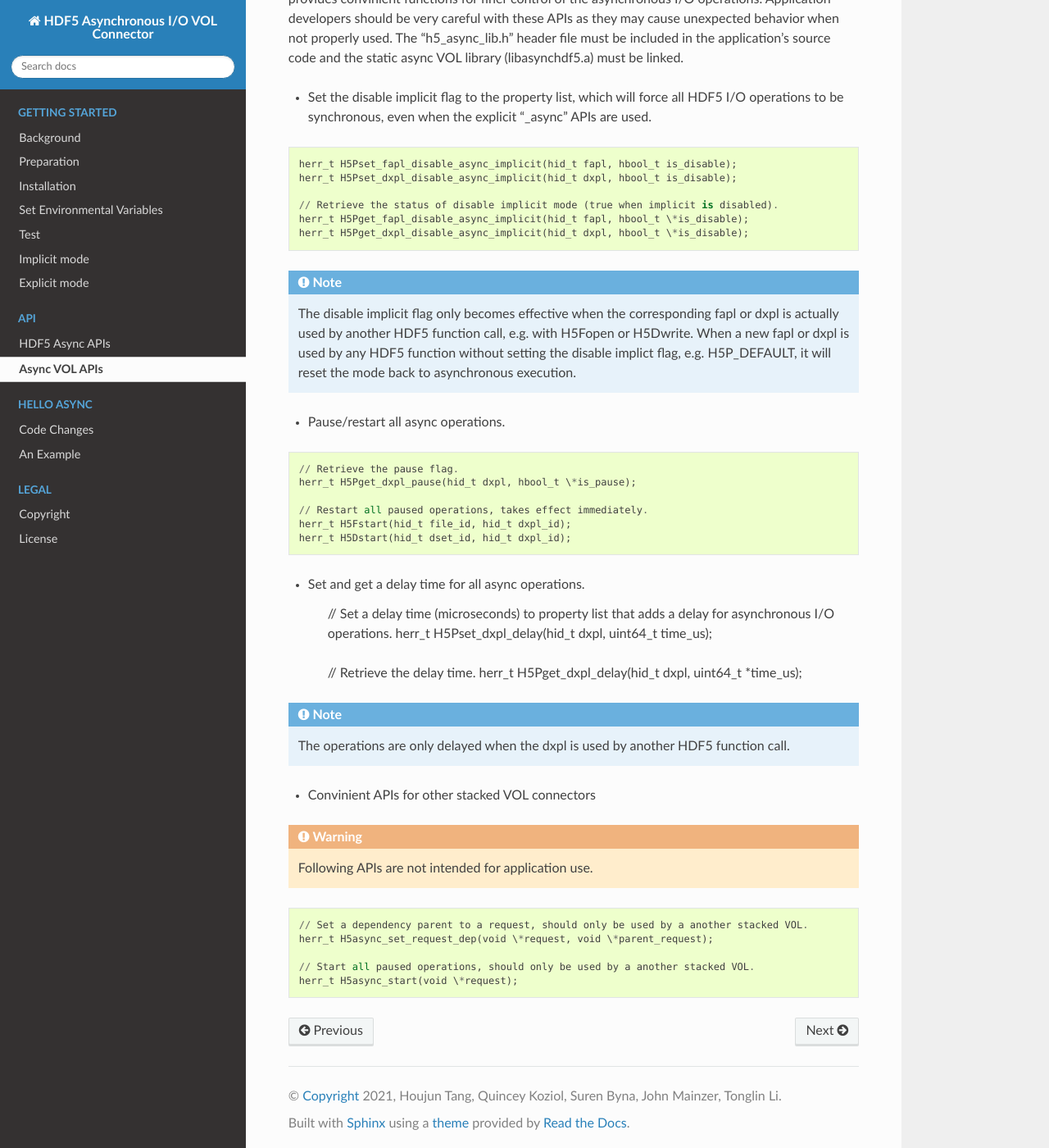
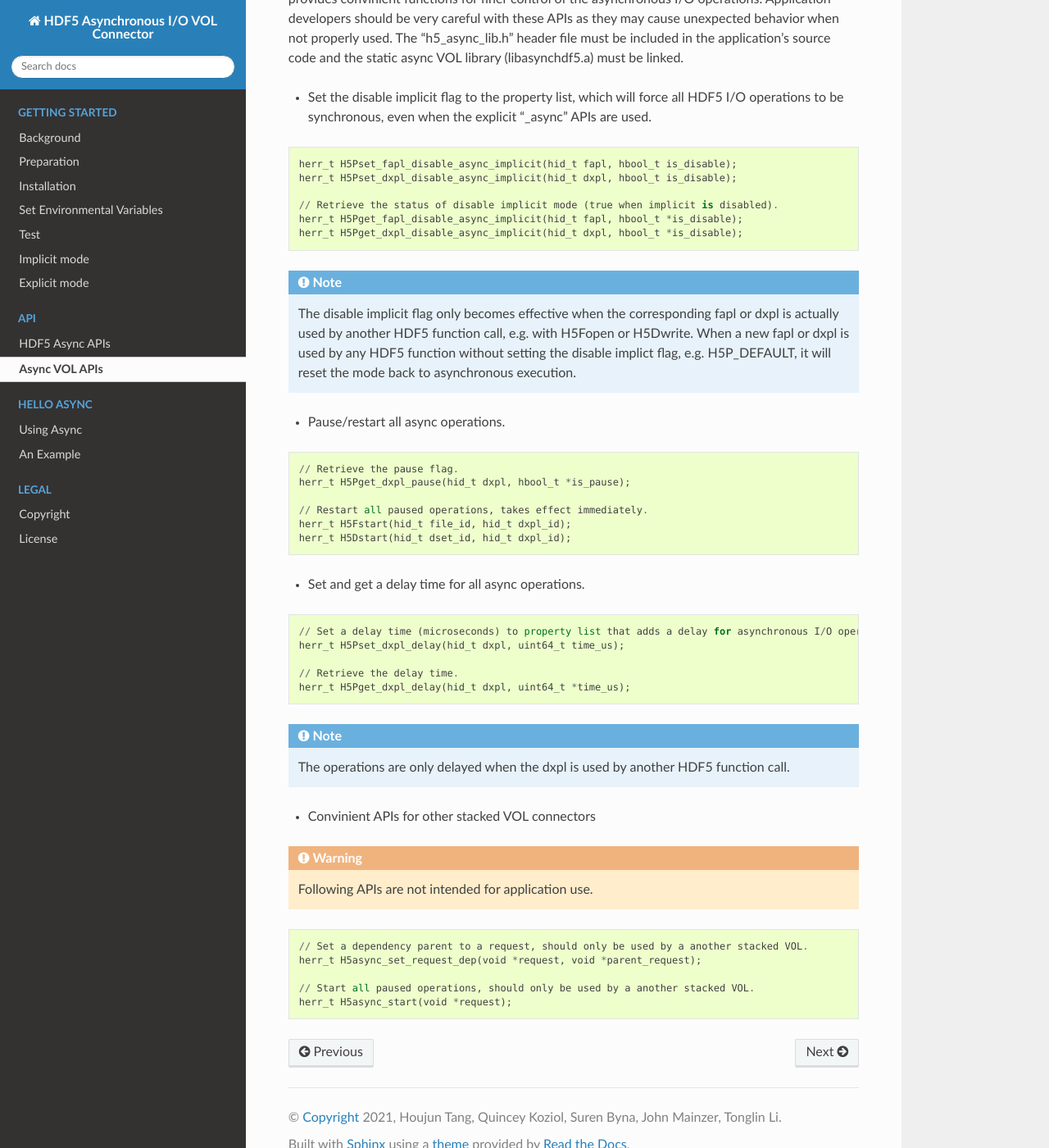
Before and after one commit to HDFGroup/vol-async, a Sphinx documentation site: the page built from docs/source/asyncapi.rst, in a window 1280 px wide and 1400 px high, scrolled down 197 px. Shown: the whole window at 82% size. Built offline with Sphinx 7.4.7 and the Read the Docs theme 2.0.0, drawn with Linux system fonts in a browser that asks for light colours.

Commit message:
Update documentation

```diff
--- a/docs/source/asyncapi.rst
+++ b/docs/source/asyncapi.rst
@@ -11,8 +11,8 @@ Besides the HDF5 EventSet and asynchronous I/O operation APIs, the async VOL con
     herr_t H5Pset_dxpl_disable_async_implicit(hid_t dxpl, hbool_t is_disable);
 
     // Retrieve the status of disable implicit mode (true when implicit is disabled).
-    herr_t H5Pget_fapl_disable_async_implicit(hid_t fapl, hbool_t \*is_disable);
-    herr_t H5Pget_dxpl_disable_async_implicit(hid_t dxpl, hbool_t \*is_disable);
+    herr_t H5Pget_fapl_disable_async_implicit(hid_t fapl, hbool_t *is_disable);
+    herr_t H5Pget_dxpl_disable_async_implicit(hid_t dxpl, hbool_t *is_disable);
 
 .. note::
     The disable implicit flag only becomes effective when the corresponding fapl or dxpl is actually used by another HDF5 function call, e.g. with H5Fopen or H5Dwrite. When a new fapl or dxpl is used by any HDF5 function without setting the disable implict flag, e.g. H5P_DEFAULT, it will reset the mode back to asynchronous execution.
@@ -28,7 +28,7 @@ Besides the HDF5 EventSet and asynchronous I/O operation APIs, the async VOL con
 .. code-block::
 
     // Retrieve the pause flag.
-    herr_t H5Pget_dxpl_pause(hid_t dxpl, hbool_t \*is_pause);
+    herr_t H5Pget_dxpl_pause(hid_t dxpl, hbool_t *is_pause);
 
     // Restart all paused operations, takes effect immediately.
     herr_t H5Fstart(hid_t file_id, hid_t dxpl_id);
@@ -36,11 +36,13 @@ Besides the HDF5 EventSet and asynchronous I/O operation APIs, the async VOL con
 
 * Set and get a delay time for all async operations.
 
+.. code-block::
+
     // Set a delay time (microseconds) to property list that adds a delay for asynchronous I/O operations.
     herr_t H5Pset_dxpl_delay(hid_t dxpl, uint64_t time_us);
 
     // Retrieve the delay time.
-    herr_t H5Pget_dxpl_delay(hid_t dxpl, uint64_t \*time_us);
+    herr_t H5Pget_dxpl_delay(hid_t dxpl, uint64_t *time_us);
 
 .. note::
     The operations are only delayed when the dxpl is used by another HDF5 function call.
@@ -53,7 +55,7 @@ Besides the HDF5 EventSet and asynchronous I/O operation APIs, the async VOL con
 .. code-block::
 
     // Set a dependency parent to a request, should only be used by a another stacked VOL.
-    herr_t H5async_set_request_dep(void \*request, void \*parent_request);
+    herr_t H5async_set_request_dep(void *request, void *parent_request);
 
     // Start all paused operations, should only be used by a another stacked VOL.
-    herr_t H5async_start(void \*request);
+    herr_t H5async_start(void *request);
--- a/docs/source/example.rst
+++ b/docs/source/example.rst
@@ -1,7 +1,7 @@
 The HDF5 asynchronous I/O VOL connector (async VOL) allows applications to fully or partially hide the I/O time from the computation. Here we provide more information on how applications can take advantage of it.
 
-Code Changes
-============
+Using Async
+===========
 We recommend applications use the explicit mode, which requires modifying the application code to use HDF5 asynchronous I/O APIs. This includes 1) adding the EventSet API calls, 2) switching the existing HDF5 I/O calls to their asynchronous version, and 3) ensuring data consistency.
 
 EventSet API
@@ -9,16 +9,19 @@ EventSet API
 The EventSet APIs can track and inspect multiple asynchronous I/O operations and avoids the burden for the developer to manage the individual operation. An event set (ID) is an in-memory object that is created by the application and functions similar to a "bag" holding request tokens from one or more asynchronous I/O operations. Every asynchronous I/O operation must be associated with an event set, thus the application must create one before the first HDF5 operation:
 
 .. code-block::
+
     es_id = H5EScreate();
 
 The application can then use this event set ID (es_id) for all subsequent HDF5 I/O operations. One can also create multiple event set IDs for different operations. Because the HDF5 functions are non-blocking when async VOL is enabled, the application should also wait for all asynchronous operations to finish before exiting, with:
 
 .. code-block::
+
     H5ESwait(es_id, H5ES_WAIT_FOREVER, &n_running, &op_failed);
 
 The H5ESwait is also required before closing an event set, with:
 
 .. code-block::
+
     H5ESclose(es_id);
 
 HDF5 Asynchronous I/O API
@@ -26,6 +29,7 @@ HDF5 Asynchronous I/O API
 The HDF5-1.13 and later versions provide an asynchronous version of all the HDF5 I/O operations. A complete list of them can be found in the API section. Applications need to switch their existing HDF5 function calls to their asynchronous version, which can be done by adding "_async" to the end of the HDF5 function name and adding an event set ID as the last parameter to the function parameter list. One can also maintain both the original synchronous calls and  asynchronous with a MACRO and decides which to use at compile time, e.g.:
 
 .. code-block::
+
     #ifndef ENABLE_HDF5_ASYNC
     H5Fcreate(fname, H5F_ACC_TRUNC, H5P_DEFAULT, H5P_DEFAULT);
     #else
@@ -43,6 +47,7 @@ An Example
 An application may have the following HDF5 operations to write data:
 
 .. code-block::
+
     // Synchronous file create
     fid = H5Fcreate(...);
     // Synchronous group create
@@ -61,6 +66,7 @@ An application may have the following HDF5 operations to write data:
 which can be converted to use async VOL as the following:
 
 .. code-block::
+
     // Create an event set to track async operations
     es_id = H5EScreate();
     // Asynchronous file create
```
Also changed, not shown: docs/source/gettingstarted.rst (+8 -9 lines).
